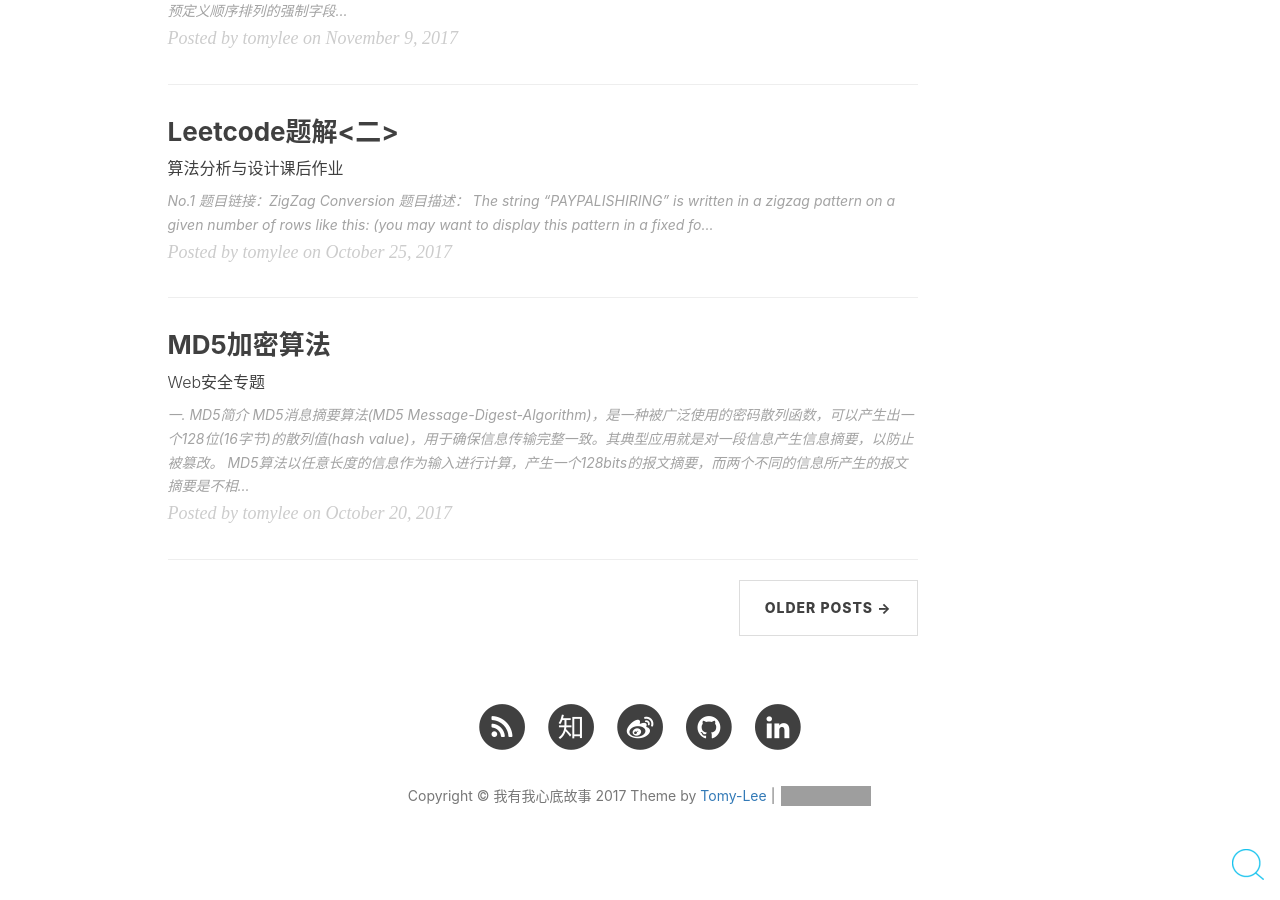
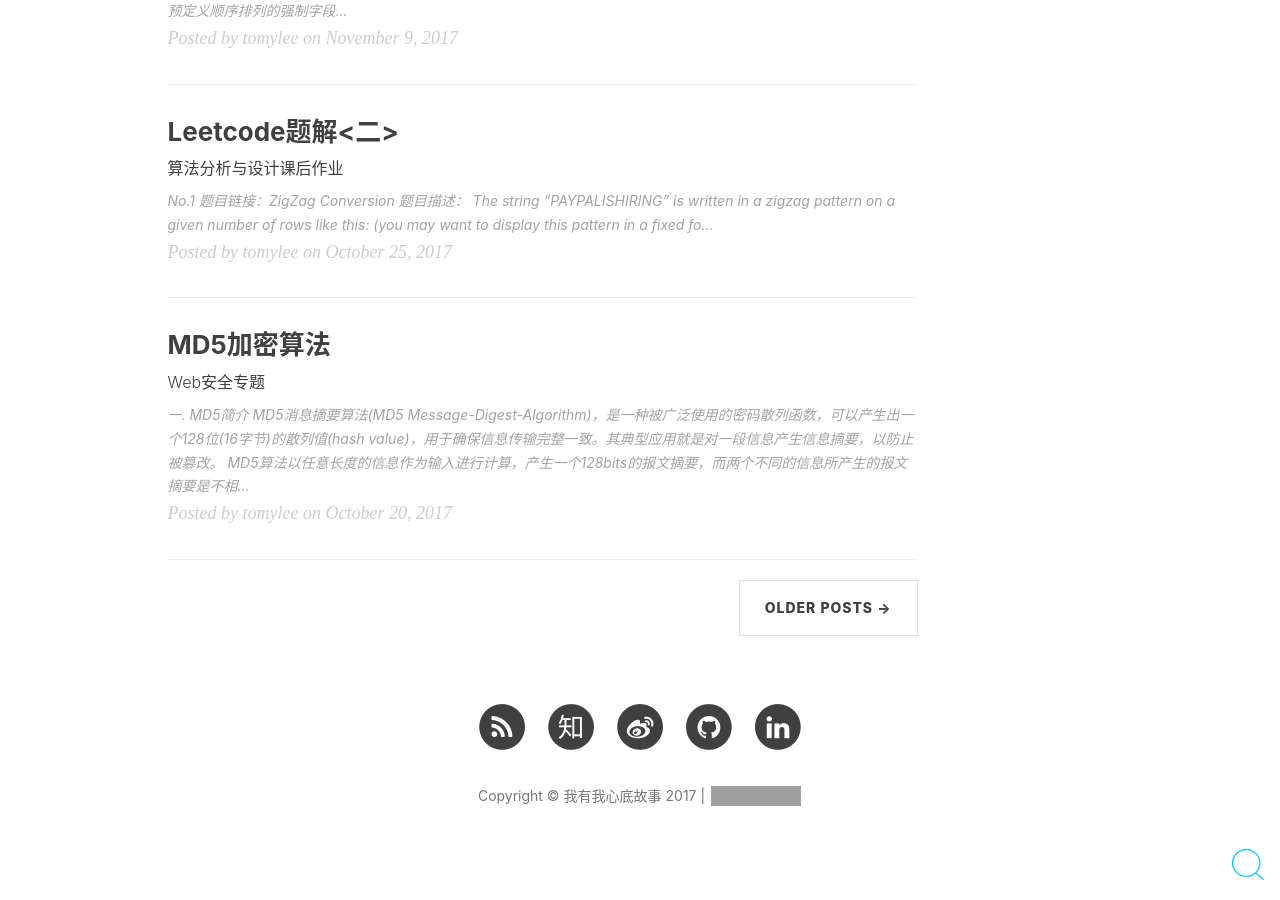
Before and after one commit to Tomy-Lee/Tomy-Lee.github.io, a Jekyll site: the page built from index.html, in a window 1280 px wide and 900 px high, scrolled down 2040 px. Built offline with Jekyll 4.4.1, drawn with Linux system fonts in a browser that asks for light colours; nearby versions of some CDN libraries; the list of posts is cut into pages by our own code; comment, search, counter and statistics services are not loaded; grey boxes are pictures that could not be loaded.

Commit message:
Update footer.html

```diff
--- a/_includes/footer.html
+++ b/_includes/footer.html
@@ -94,7 +94,7 @@
                 </ul>
                 <p class="copyright text-muted">
                     Copyright &copy; {{ site.title }} {{ site.time | date: '%Y' }}
-                    Theme by <a href="http://tomylijia.com/">Tomy-Lee</a> |
+                   |
             <iframe
                 style="margin-left: 2px; margin-bottom:-5px;"
                 frameborder="0" scrolling="0" width="91px" height="20px"
```
